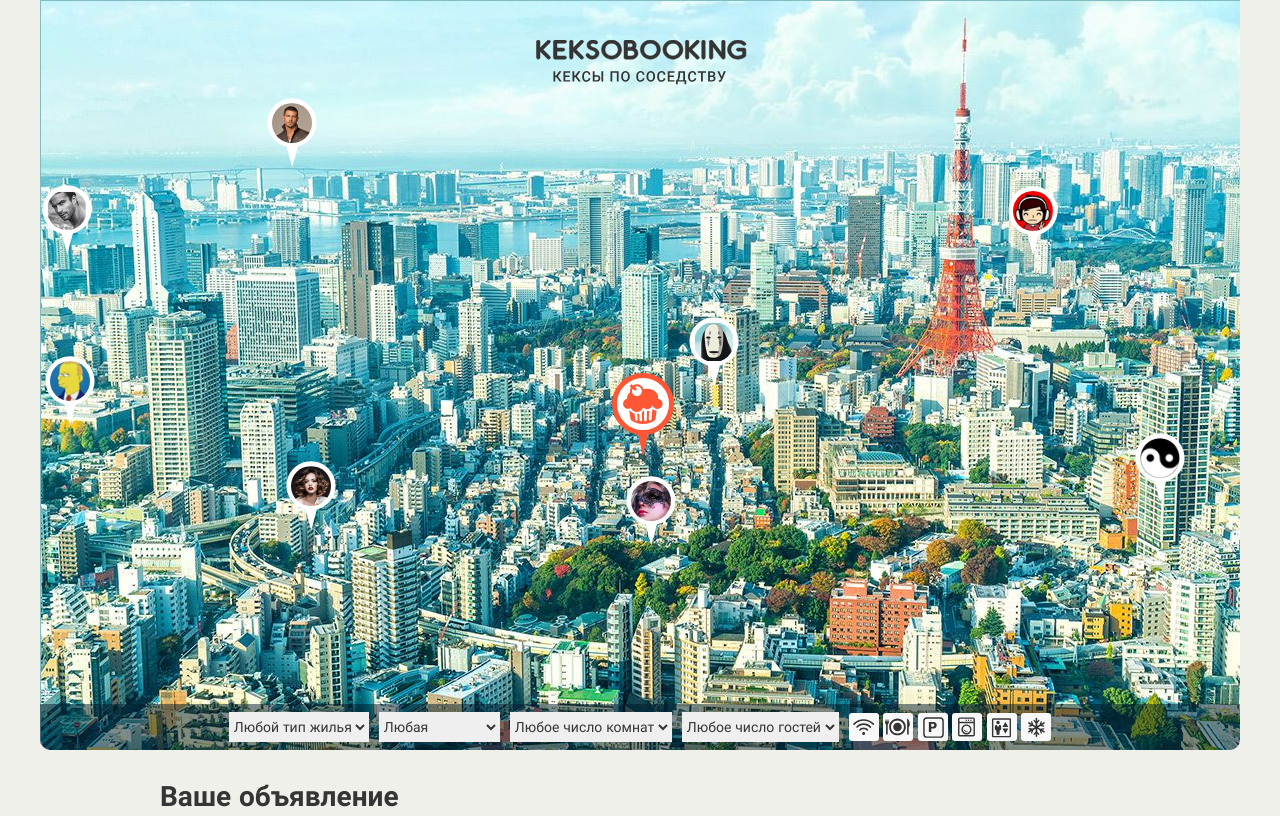
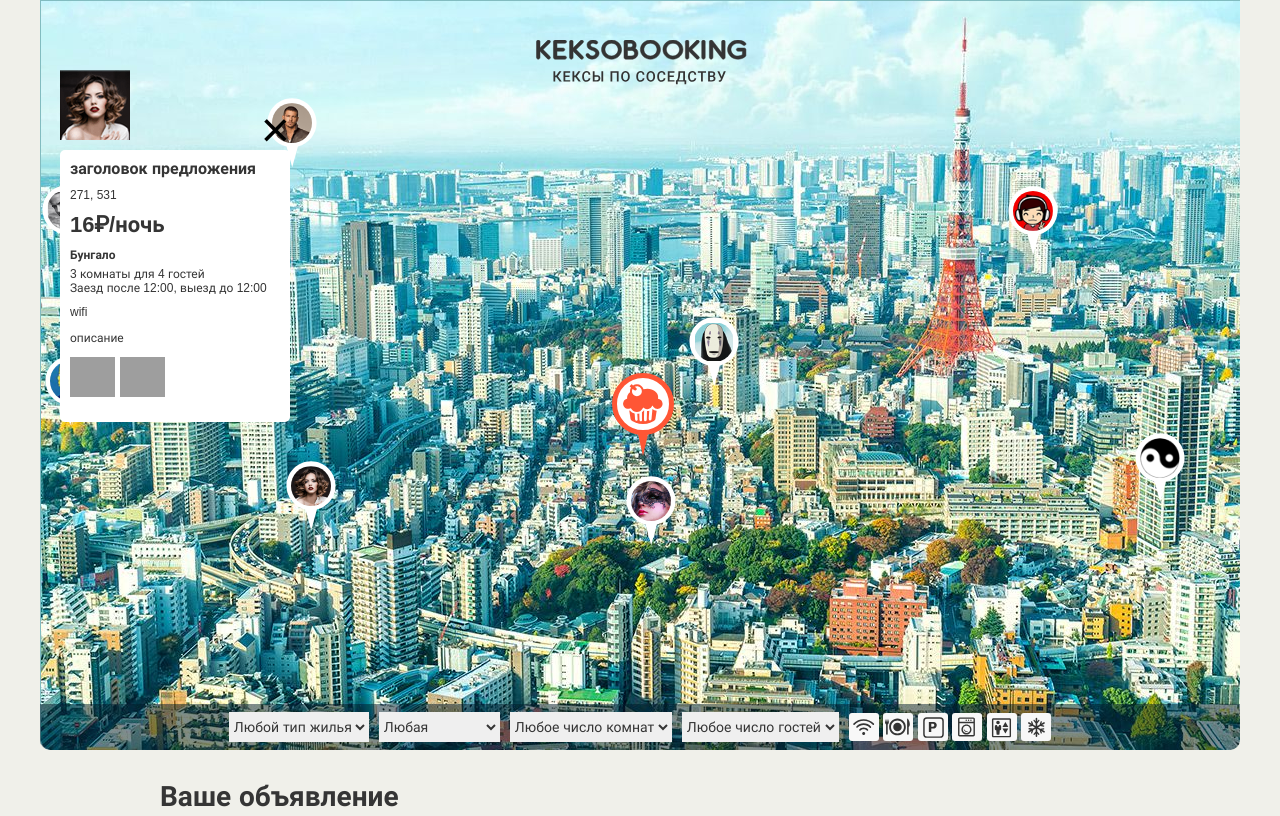
Before and after one commit to KarinaKarapetyanWeb/829927-keksobooking-21, a website: page index.html in a window 1280 px wide. Shown: the top 816 px of the page. Drawn offline with Linux system fonts and the light colour scheme; grey boxes are pictures that could not be loaded.

Commit message:
Задание 2 по личному проекту

```diff
--- a/index.html
+++ b/index.html
@@ -223,7 +223,7 @@
       </ul>
       <p class="popup__description">Великолепная квартира-студия в центре Токио. Подходит как туристам, так и бизнесменам. Квартира полностью укомплектована и недавно отремонтирована.</p>
       <div class="popup__photos">
-        <img src="" class="popup__photo" width="45" height="40" alt="Фотография жилья">
+        <!-- <img src="" class="popup__photo" width="45" height="40" alt="Фотография жилья"> -->
       </div>
     </article>
   </template>
--- a/js/main.js
+++ b/js/main.js
@@ -12,11 +12,12 @@ const MAP_START_Y = 130;
 const MAP_END_Y = 630;
 const map = document.querySelector(`.map`);
 const mapPins = map.querySelector(`.map__pins`);
+const mapFilterContainer = document.querySelector(`.map__filters-container`);
 const mapPinTemplate = document.querySelector(`#pin`).content.querySelector(`.map__pin`);
+const cardPopupTemplate = document.querySelector(`#card`).content.querySelector(`.popup`);
 const fragment = document.createDocumentFragment();
 const similarAdverts = [];
 const advertAvatars = [];
-
 
 let coordX;
 let coordY;
@@ -41,7 +42,7 @@ const getUniqueNumbersInRange = function (min, max, num) {
 };
 
 const getRandomElementOfArray = function (array) {
-  return array[getRandomInRange(0, array.length)];
+  return array[Math.floor(Math.random() * array.length)];
 };
 
 const createUniqueAvatarArray = function (array, arrayLength) {
@@ -110,4 +111,66 @@ createAdvertsArray(similarAdverts, ADVERT_TYPES, ADVERT_CHECK_TIMES, ADVERT_FEAT
 for (let i = 0; i < similarAdverts.length; i++) {
   fragment.appendChild(renderAdvert(similarAdverts[i]));
 }
+
 mapPins.appendChild(fragment);
+
+// Не получается передать method в параметр функции checkDataExists (например, чтобы можно было заменить метод innerHTML на другой)
+const checkDataExists = function (element, data, elementSelector, value) {
+  // Expected an assignment or function call and instead saw an expression - эта ошибка возникает, потому что функция должна что-то возравщать? Не совсем понимаю, что можно вовзращать в этой функции.
+  data ? element.querySelector(elementSelector).innerHTML = value : element.querySelector(elementSelector).style.display = `none`;
+};
+
+const renderCard = function (advert) {
+  let cardPopupElement = cardPopupTemplate.cloneNode(true);
+
+  checkDataExists(cardPopupElement, advert.offer.title, `.popup__title`, advert.offer.title);
+  checkDataExists(cardPopupElement, advert.offer.address, `.popup__text--address`, advert.offer.address);
+  checkDataExists(cardPopupElement, advert.offer.price, `.popup__text--price`, `${advert.offer.price}₽/ночь`);
+  // Стоит, наверное, разделить проверки advert.offer.rooms && advert.offer.guests, advert.offer.checkin && advert.offer.checkout и предложение выводить по частям или так можно оставить?
+  checkDataExists(cardPopupElement, advert.offer.rooms && advert.offer.guests, `.popup__text--capacity`, `${advert.offer.rooms} комнаты для ${advert.offer.guests} гостей`);
+  checkDataExists(cardPopupElement, advert.offer.checkin && advert.offer.checkout, `.popup__text--time`, `Заезд после ${advert.offer.checkin}, выезд&nbsp;до ${advert.offer.checkout}`);
+  checkDataExists(cardPopupElement, advert.offer.features, `.popup__features`, advert.offer.features);
+  checkDataExists(cardPopupElement, advert.offer.description, `.popup__description`, advert.offer.description);
+
+  // Не получается передать method в параметр функции checkDataExists, чтобы можно было использовать эту функцию и для свойства src аватара, а не только innerHTML.
+  // Пока что advert.author.avatar оставила без проверки, прописать проверку без функции? Или можно реализовать передачу метода в аргумент?
+
+  cardPopupElement.querySelector(`.popup__avatar`).src = advert.author.avatar;
+
+  let elementType;
+
+  switch (advert.offer.type) {
+    case `palace`:
+      elementType = `Дворец`;
+      break;
+    case `flat`:
+      elementType = `Квартира`;
+      break;
+    case `house`:
+      elementType = `Дом`;
+      break;
+    case `bungalow`:
+      elementType = `Бунгало`;
+      break;
+    default:
+      elementType = ``;
+  }
+
+  // Если типа жилья нет, оно все-равно вставляет значение 'квартира', хоть и скрывает .popup__type - хотя я прописала в default пустую строку.
+
+  checkDataExists(cardPopupElement, advert.offer.type, `.popup__type`, elementType);
+
+  let elementPhotos = cardPopupElement.querySelector(`.popup__photos`);
+
+  if (advert.offer.photos) {
+    for (let i = 0; i < advert.offer.photos.length; i++) {
+      elementPhotos.insertAdjacentHTML(`beforeend`, `<img src="${advert.offer.photos[i]}" class="popup__photo" width="45" height="40" alt="Фотография жилья">`);
+    }
+  } else {
+    elementPhotos.style.display = `none`;
+  }
+
+  return cardPopupElement;
+};
+
+map.insertBefore(renderCard(similarAdverts[0]), mapFilterContainer);
```
